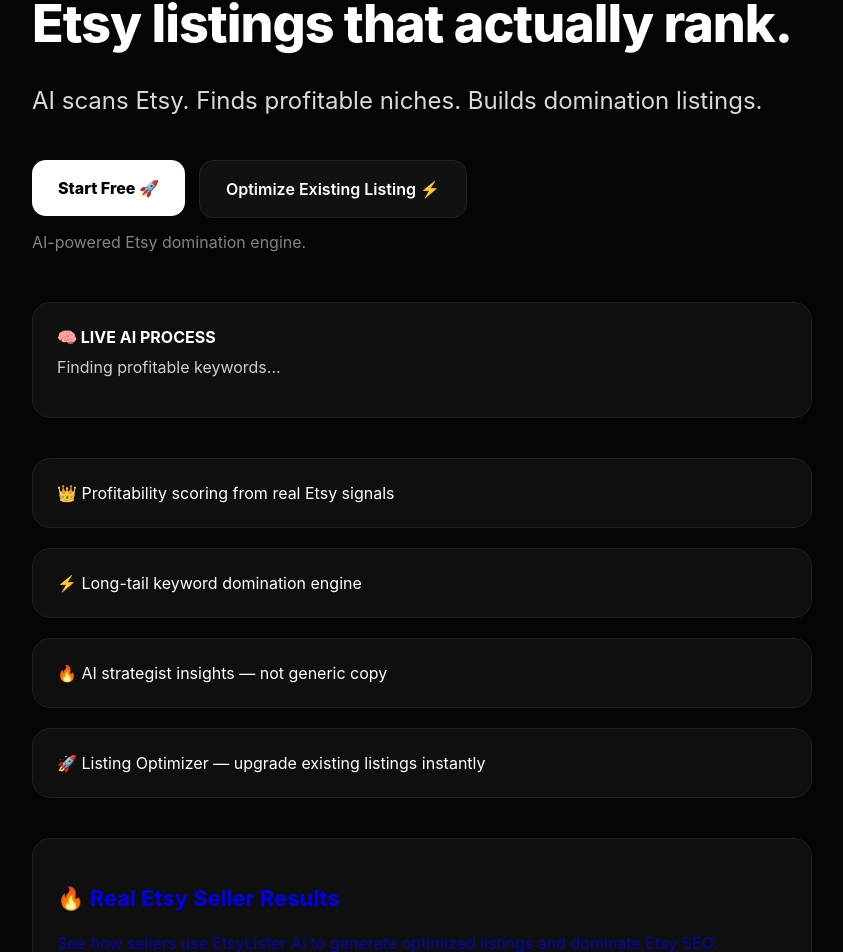
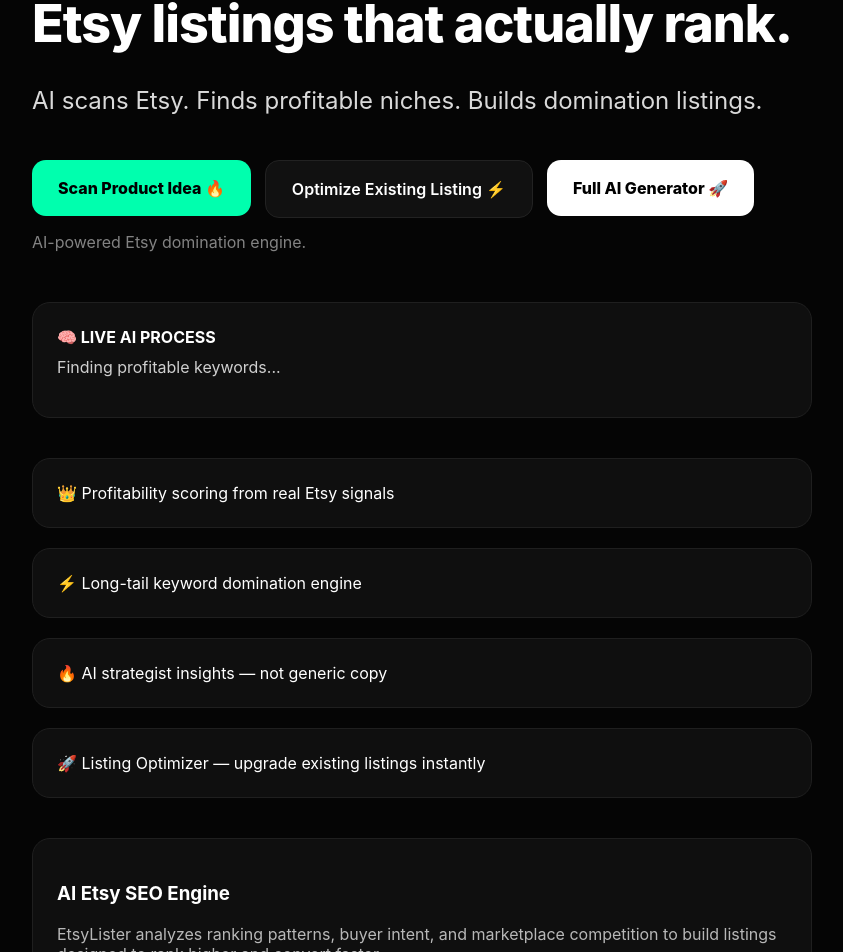
Before and after one commit to cosmicencounters5-png/Etsylister, a Next.js app: page / in a window 1280 px wide. Shown: the part 118-1070 px from the top of the page, without its empty margins (218-1061 px from the left). Built offline with nearby package versions, Linux system fonts and the light colour scheme.

Commit message:
Update LandingClient.tsx

```diff
--- a/app/LandingClient.tsx
+++ b/app/LandingClient.tsx
@@ -87,21 +87,21 @@
           {typed}
         </p>
 
-        {/* CTA */}
+        {/* 🔥 PRIMARY TRAFFIC CTA STACK */}
 
         <div style={{display:"flex",gap:14,marginTop:34,flexWrap:"wrap"}}>
 
-          <Link href="/login">
+          <Link href="/idea">
             <button style={{
               padding:"18px 26px",
               borderRadius:14,
-              background:"white",
+              background:"#00ffae",
               color:"black",
               fontWeight:800,
               border:"none",
               fontSize:16
             }}>
-              Start Free 🚀
+              Scan Product Idea 🔥
             </button>
           </Link>
 
@@ -115,6 +115,19 @@
               fontWeight:600
             }}>
               Optimize Existing Listing ⚡
+            </button>
+          </Link>
+
+          <Link href="/login">
+            <button style={{
+              padding:"18px 26px",
+              borderRadius:14,
+              background:"white",
+              color:"black",
+              fontWeight:800,
+              border:"none"
+            }}>
+              Full AI Generator 🚀
             </button>
           </Link>
 
@@ -159,6 +172,20 @@
           <div style={card}>
             🚀 Listing Optimizer — upgrade existing listings instantly
           </div>
+
+        </div>
+
+        {/* 🔥 AUTHORITY SEO BLOCK */}
+
+        <div style={{...card,marginTop:40}}>
+
+          <h3>AI Etsy SEO Engine</h3>
+
+          <p style={{opacity:.7}}>
+            EtsyLister analyzes ranking patterns, buyer intent,
+            and marketplace competition to build listings designed
+            to rank higher and convert faster.
+          </p>
 
         </div>
 
```
